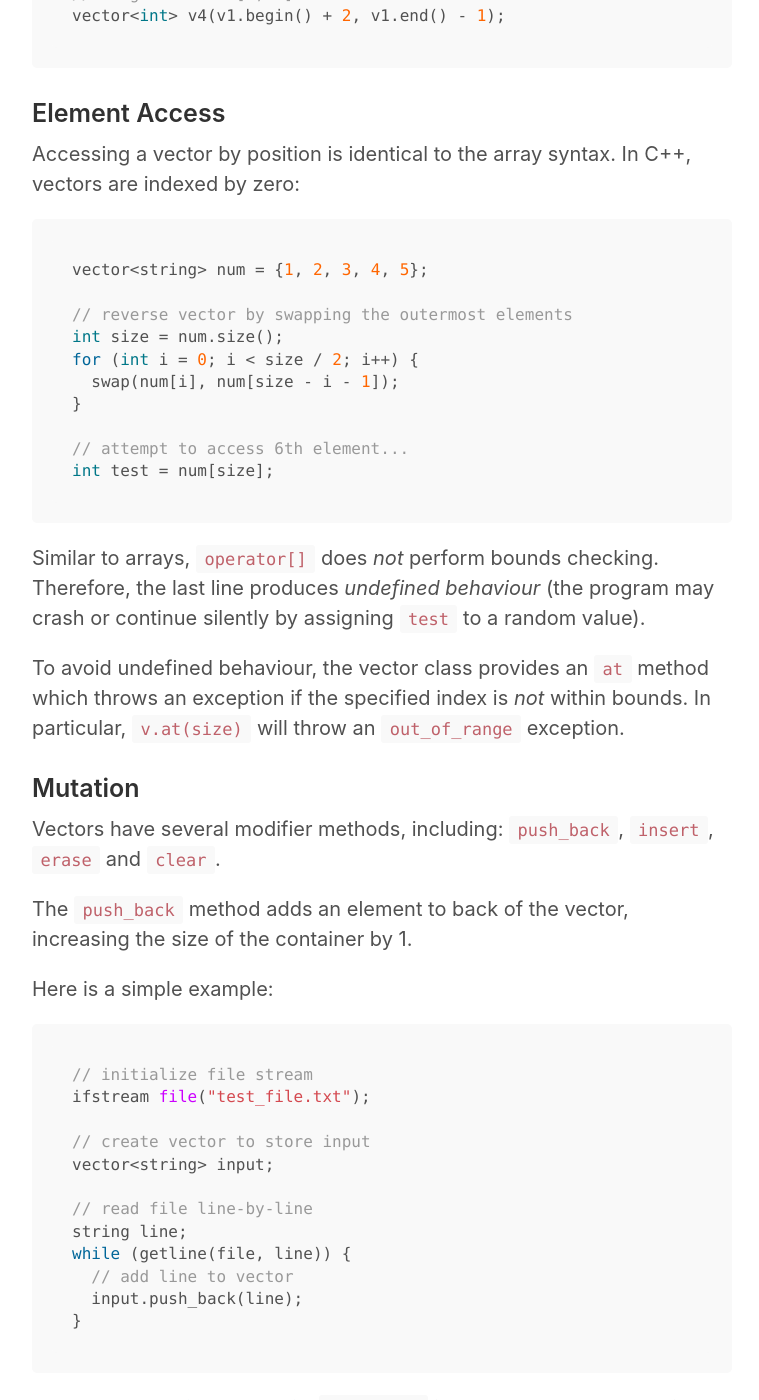
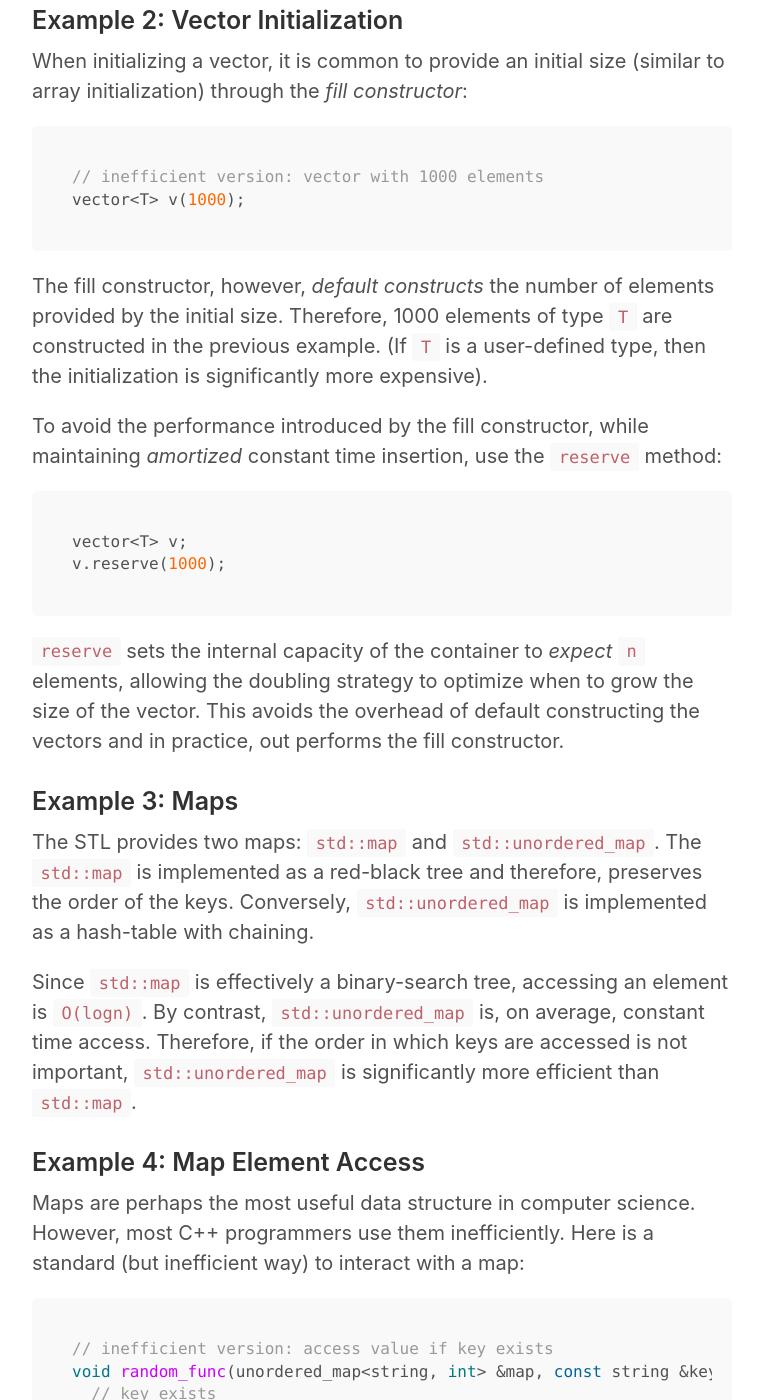
Before and after one commit to shakeelrao/shakeelrao.github.io, a Jekyll site: the page built from index.html, in a window 1280 px wide and 1400 px high, scrolled down 2023 px. Shown: the whole window, without its empty margins (258-1017 px from the left). Built offline with Jekyll 4.4.1, drawn with Linux system fonts in a browser that asks for light colours; the list of posts is cut into pages by our own code; some of the changed text lies outside the part shown.

Commit message:
WIP: efficiency

````diff
--- a/_posts/2018-03-09-effective-stl-vectors.md
+++ b/_posts/2018-03-09-effective-stl-vectors.md
@@ -105,7 +105,7 @@
 
 Thanks to [amortized analysis](https://en.wikipedia.org/wiki/Amortized_analysis), `push_back` is, on average, constant time.
 
-A common source of error is to confuse `push_back` with `operator[]`. Consider initializing a vector to the numbers 1 through 100:
+A common source of error is to equate the behaviour of `push_back` with `operator[]`. Consider creating a vector containing the numbers 1 through 100:
 
 ```cpp
 // set initial size
@@ -117,7 +117,7 @@
 }
 ```
 
-To an inexperienced C++ programmer, this code _seems_ reasonable. But, it is incorrect.
+To an inexperienced C++ programmer, this code _seems_ reasonable. But, the result is incorrect.
 
 In fact, `num` contains 200 elements -- the first hundred elements are zeroes (created by the constructor) and the remaining elements are 1 through 100 (added by `push_back`).
 
@@ -141,7 +141,7 @@
 ```cpp
 vector<int> random = {100, 5, -1, 3, 99, 7, 5};
 
-// random -> [-1, 3, 5, 5, 7, 99, 100]
+// random: [-1, 3, 5, 5, 7, 99, 100]
 sort(random.begin(), random.end());
 ```
 
--- /dev/null
+++ b/_posts/2018-03-16-effective-stl-efficiency.md
@@ -0,0 +1,119 @@
+---
+layout: post
+title: "Effective STL: Efficiency"
+permalink: effective-stl-efficiency
+comments: true
+---
+
+### Overview
+// TODO: simple explanation of the post
+
+### Example 1: Argument Passing
+In C++, passing an argument by value creates a copy of the object. Consider the following code:
+
+```cpp
+// inefficient version: count occurrences of value
+int count_value(map<string, string> map, string value) {
+  int count = 0;
+  for (auto pair : map) {
+    if (pair.second == value) {
+      count++;
+    }
+  }
+  return count;
+}
+```
+
+Since `map` is passed by value, C++ creates a copy of the _entire_ container.
+
+If `map` is relatively small, then the copy is often insignificant. But, if `map` is 100 or 1000 elements, then the copy is a _significant_ waste of time. In the range-based for loop, `pair` is initialized by value, introducing an additional copy.
+
+Therefore, when passing (potentially large) objects, pass by reference instead -- the resulting code is significantly faster:
+
+```cpp
+// efficient version: count occurrences of value
+int count_value(const map<string, string> &map, const string &value) {
+  int count = 0;
+  for (const auto &pair : map) {
+    if (pair.second == value) {
+      count++;
+    }
+  }
+  return count;
+}
+```
+
+**Exception**: if creating a copy of the object is necessary, _then_ pass by the value. For instance, rather than:
+
+```cpp
+// incorrect style: pass by const-reference
+void vector_copy(const vector<T> &x) {
+  // create copy
+  vector<T> y(x);
+
+  // modify y
+}
+```
+
+create a direct copy:
+
+```cpp
+// idiomatic style: pass by value
+void vector_copy(vector<T> x) {
+  // modify x
+}
+```
+
+### Example 2: Vector Initialization
+When initializing a vector, it is common to provide an initial size (similar to array initialization) through the _fill constructor_:
+
+```cpp
+// inefficient version: vector with 1000 elements
+vector<T> v(1000);
+```
+
+The fill constructor, however, _default constructs_ the number of elements provided by the initial size. Therefore, 1000 elements of type `T` are constructed in the previous example. (If `T` is a user-defined type, then the initialization is significantly more expensive).
+
+To avoid the performance introduced by the fill constructor, while maintaining _amortized_ constant time insertion, use the `reserve` method:
+
+```cpp
+vector<T> v;
+v.reserve(1000);
+```
+
+`reserve` sets the internal capacity of the container to _expect_ `n` elements, allowing the doubling strategy to optimize when to grow the size of the vector. This avoids the overhead of default constructing the vectors and in practice, out performs the fill constructor.
+
+### Example 3: Maps
+The STL provides two maps: `std::map` and `std::unordered_map`. The `std::map` is implemented as a red-black tree and therefore, preserves the order of the keys. Conversely, `std::unordered_map` is implemented as a hash-table with chaining.
+
+Since `std::map` is effectively a binary-search tree, accessing an element is `O(logn)`. By contrast, `std::unordered_map` is, on average, constant time access. Therefore, if the order in which keys are accessed is not important, `std::unordered_map` is significantly more efficient than `std::map`.
+
+### Example 4: Map Element Access
+Maps are perhaps the most useful data structure in computer science. However, most C++ programmers use them inefficiently. Here is a standard (but inefficient way) to interact with a map:
+```cpp
+// inefficient version: access value if key exists
+void random_func(unordered_map<string, int> &map, const string &key) {
+  // key exists
+  if (map.find(key) != map.end()) {
+    do_something(map[key]);
+  }
+}
+```
+
+Compare the above code with this version:
+
+```cpp
+// efficient version: access value if key exists
+void random_func(unordered_map<string, int> &map, const string &key) {
+  auto it = map.find(key);
+  // key exists
+  if (it != map.end()) {
+    do_something(it->second);
+  }
+}
+```
+
+In this example, the difference in performance is extremely subtle, but non-trivial. The first `random_func` hashes the key _twice_: to determine if the key exists and to return the key. The second `random_func` hashes the key _once_: to return an iterator to the map element. Since hashing a key is linear in the length of the key, the first function is significantly less efficient than the second (This example also demonstrates the power of iterators as well.)
+
+### Example 5: Increment Operators
+// TODO: discuss difference between post/pre-increment operator
````
